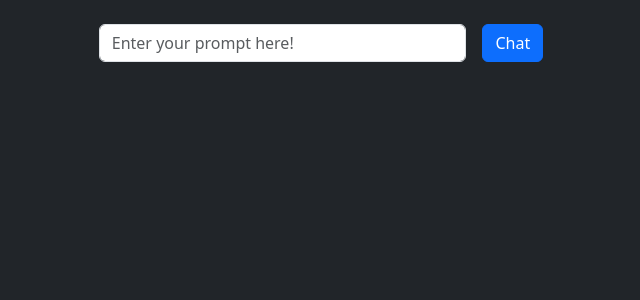
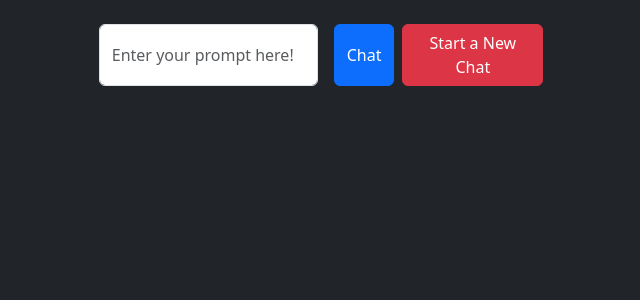
Before and after one commit to Lopez-CL/chatbot_playground, a Flask app: page / in a window 1280 px wide. Shown: the top 300 px of the page, without its empty margins (319-959 px from the left). Run offline with Flask 3, Linux system fonts and the light colour scheme.

Commit message:
clear input box on chat + clear, successful session clear

```diff
--- a/flask_app/controllers/chats.py
+++ b/flask_app/controllers/chats.py
@@ -1,5 +1,5 @@
 from flask_app import app
-from flask import request, render_template, redirect, session, flash, jsonify
+from flask import request, render_template, redirect, session, flash, jsonify, Response
 from flask_session import Session
 import os, requests
 from dotenv import load_dotenv, find_dotenv
@@ -29,3 +29,12 @@
         result = session['messages'][-1:]
         print(result)
         return jsonify(result)
+
+@app.route('/clear/session', methods=['Get'])
+def clear_chat_session():
+    session.clear()
+    session['messages'] = [
+    {"role": "system", "content": "You are a helpful assistant."},
+    ]
+    print(session['messages'])
+    return Response(status = 204)
--- a/flask_app/static/chatBotServe.js
+++ b/flask_app/static/chatBotServe.js
@@ -1,19 +1,21 @@
+// For chat start and serve
 const chatInput = document.getElementById('chat-input')
+const completionsContainer = document.getElementById('completions')
 let currentUserPrompt = ""
 const promptInput = e =>{
     currentUserPrompt = e.currentTarget.value}
 chatInput.addEventListener('input', promptInput)
 const chatResponse = e =>{
     e.preventDefault();
-    let completionsContainer = document.getElementById('completions')
+    chatInput.value=""
     console.log(currentUserPrompt)
     if(!currentUserPrompt){
         console.log("I'm more helpful when you start the conversation.")
     }
+    let userMessage = document.createElement('p')
+    userMessage.innerText = `${currentUserPrompt}`
     let chatForm = document.getElementById('chatbot');
     let newPrompt = new FormData(chatForm);
-    let userMessage = document.createElement('p')
-    userMessage.innerText = `${currentUserPrompt}`
     completionsContainer.appendChild(userMessage)
     fetch("http://127.0.0.1:5000/get/completion", {method: 'post', body: newPrompt })
     .then(res => {
@@ -34,3 +36,15 @@
     })
     .catch(err => console.log(err))
 }
+// for starting a new conversation
+const clearChatBtn  = document.getElementById('clearBtn')
+const clearSession = e =>{
+    e.preventDefault();
+    fetch("http://127.0.0.1:5000/clear/session")
+    .then(res =>{
+        if(!res.ok){throw new Error('Network response was not ok')}
+        completionsContainer.innerHTML= "";
+        chatInput.value=""
+    })
+}
+clearChatBtn.addEventListener('click', clearSession)
--- /dev/null
+++ b/flask_app/static/style.css
@@ -0,0 +1,12 @@
+
+/* form{
+    width: 90%;
+} */
+
+/* buttons */
+/* .btn{
+    height: fit-content;
+} */
+.btn-danger{
+    width: 275px;
+}
--- a/flask_app/templates/index.html
+++ b/flask_app/templates/index.html
@@ -16,6 +16,7 @@
             <!-- <label class="form-label" for="chat-input"></label> -->
             <input id="chat-input" name="user-prompt" type="text" class="form-control me-3"placeholder="Enter your prompt here!">
             <input role="button" class=" btn btn-primary" type="submit" value="Chat" >
+            <button id="clearBtn" class="btn btn-danger ms-2">Start a New Chat</button>
         </form>
     </div>
 <script type="text/javascript" src="{{url_for('static', filename='chatBotServe.js')}}"></script>
```
Also changed, not shown: 2 other files.
